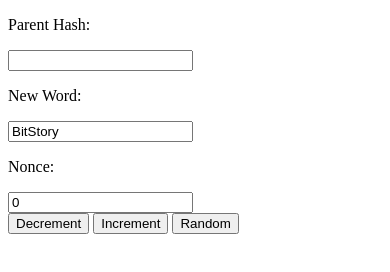
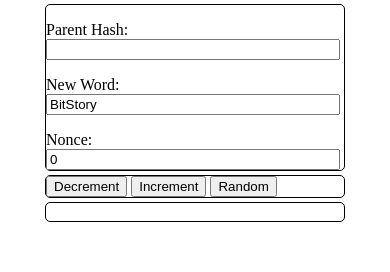
Before and after one commit to JoshOrndorff/BitStory, a plain HTML site: page index.html in a window 390 px wide. Drawn offline with Linux system fonts and the light colour scheme.

Commit message:
Started working on flex-box css. Hopefully mobile won't be so crappy soon.

```diff
--- a/index.css
+++ b/index.css
@@ -1,7 +1,46 @@
 body {
-  max-width: 100%;
+  width: 100%;
+  max-width: 300px;
+  display: flex;
+  flex-direction: column;
+  margin: 0 auto;
 }
+
+div {
+  border: solid 1px black;
+  border-radius: 5px;
+  margin-top: 4px;
+}
+
+.label {
+  margin-bottom: 0;
+}
+
+/****** Input Div *******/
+
+#inputs {
+  display: flex;
+  flex-direction: row;
+}
+
+input {
+  width: 96%;
+}
+
+/****** Buttons Div *******/
+
+#buttons {
+
+}
+
+/****** Auto Hash Div *******/
 
 #auto {
   display: none;
 }
+
+#auto-button {
+  width: 100%;
+}
+
+/****** Hash Div *******/
--- a/index.html
+++ b/index.html
@@ -9,27 +9,28 @@
   </head>
 
   <body>
-    <div>
-      <p>Parent Hash:</p>
+    <div id="input">
+      <p class="label">Parent Hash:</p>
       <input type="text" id="parent" />
-    </div>
 
-    <div>
-      <p>New Word:</p>
+      <p class="label">New Word:</p>
       <input type="text" id="word" />
-    </div>
 
-    <div>
-      <p>Nonce:</p>
+      <p class="label">Nonce:</p>
       <input type="number" id="nonce" value/>
     </div>
 
-    <button id="auto">Auto</button>
-    <button id="decrement">Decrement</button>
-    <button id="increment">Increment</button>
-    <button id="random">Random</button>
+    <div id="buttons">
+      <button id="decrement">Decrement</button>
+      <button id="increment">Increment</button>
+      <button id="random">Random</button>
+    </div>
 
-    <div id="hash"></div>
+    <div id="auto">
+      <button id="auto-button">Auto Mine</button>
+    </div>
+
+    <div id="hash">&nbsp;</div>
 
   </body>
 </html>
--- a/index.js
+++ b/index.js
@@ -6,10 +6,11 @@ window.addEventListener("DOMContentLoaded", () => {
   var parentBox    = document.getElementById("parent")
   var wordBox      = document.getElementById("word")
   var nonceBox     = document.getElementById("nonce")
-  var autoButton   = document.getElementById("auto")
+  var autoButton   = document.getElementById("auto-button")
   var incButton    = document.getElementById("increment")
   var decButton    = document.getElementById("decrement")
   var randomButton = document.getElementById("random")
+  var autoDiv      = document.getElementById("auto")
   var hashDiv      = document.getElementById("hash")
 
   // Populate default values if no values are entered or left over
@@ -58,7 +59,7 @@ window.addEventListener("DOMContentLoaded", () => {
    */
   function updateHash(){
     if (parentBox.value === "auto-mine") {
-      autoButton.style.display = "inline"
+      autoDiv.style.display = "inline"
     }
     hashDiv.innerHTML = getHash()
   }
```
